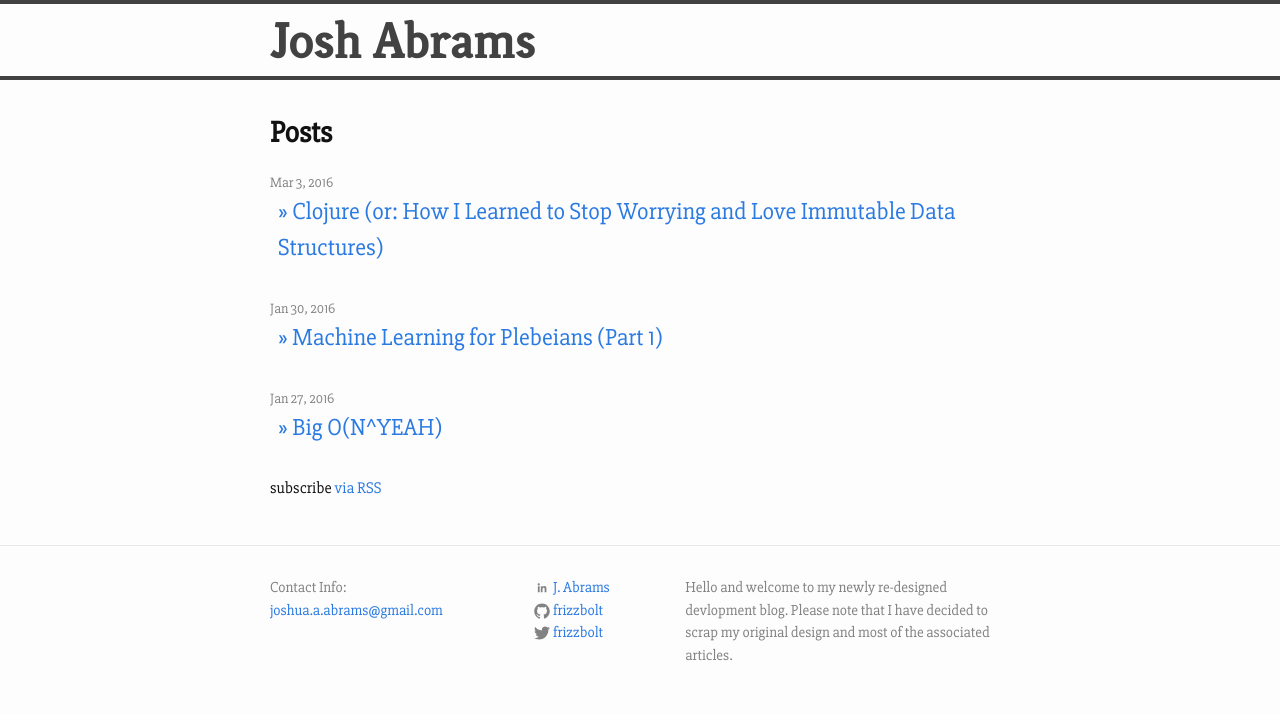
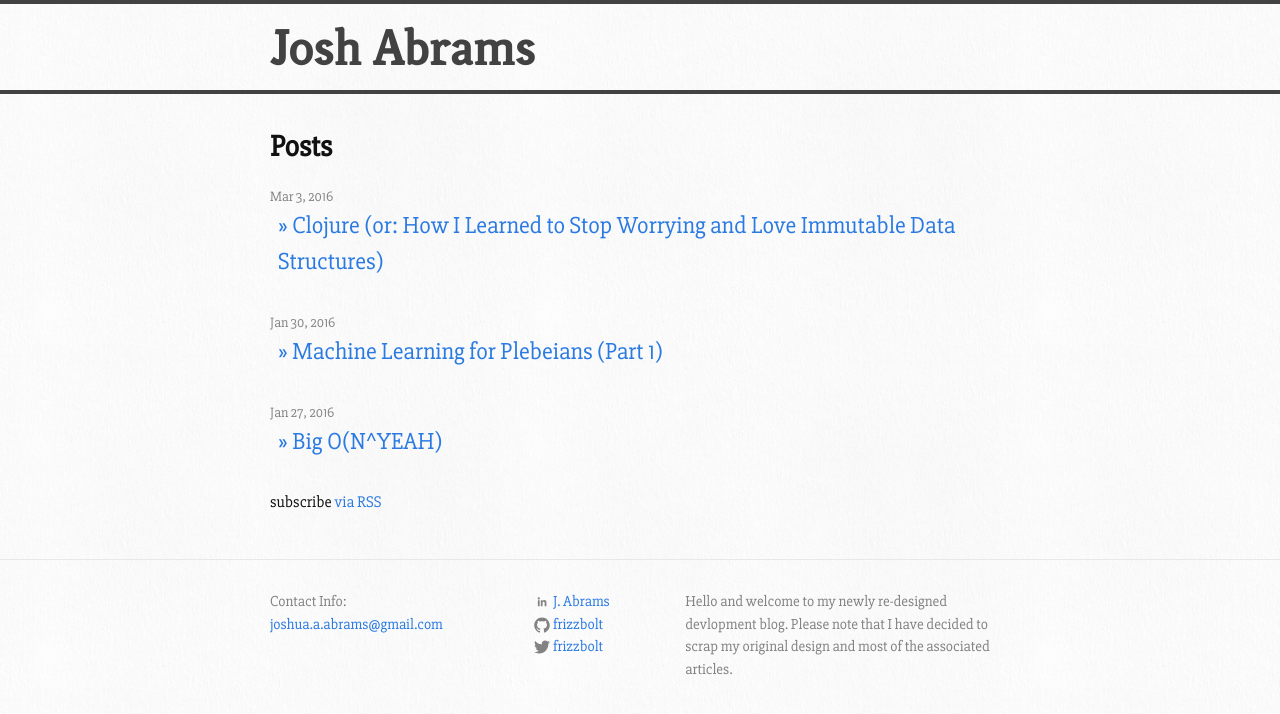
Before and after one commit to josh-abrams/josh-abrams.github.io, a Jekyll site: the page built from index.html, in a window 1280 px wide. Shown: the top 714 px of the page. Built offline with Jekyll 4.4.1, drawn with Linux system fonts in a browser that asks for light colours.

Commit message:
Change background image

```diff
--- a/_sass/_base.scss
+++ b/_sass/_base.scss
@@ -16,6 +16,7 @@ dl, dd, ol, ul, figure {
 body {
     font: $base-font-weight #{$base-font-size}/#{$base-line-height} $base-font-family;
     color: $text-color;
+    background-image: url("../images/body-background.png");
     background-color: $background-color;
     -webkit-text-size-adjust: 100%;
     -webkit-font-feature-settings: "kern" 1;
--- a/_sass/_layout.scss
+++ b/_sass/_layout.scss
@@ -3,8 +3,8 @@
  */
 .site-header {
     border-top: 4px solid $grey-color-dark;
-    padding-top: 8px;
-    padding-bottom: 8px;
+    padding-top: 15px;
+    padding-bottom: 15px;
     border-bottom: 4px solid $grey-color-dark;
     min-height: 56px;
 
```
Also changed, not shown: images/body-background.png (added).
